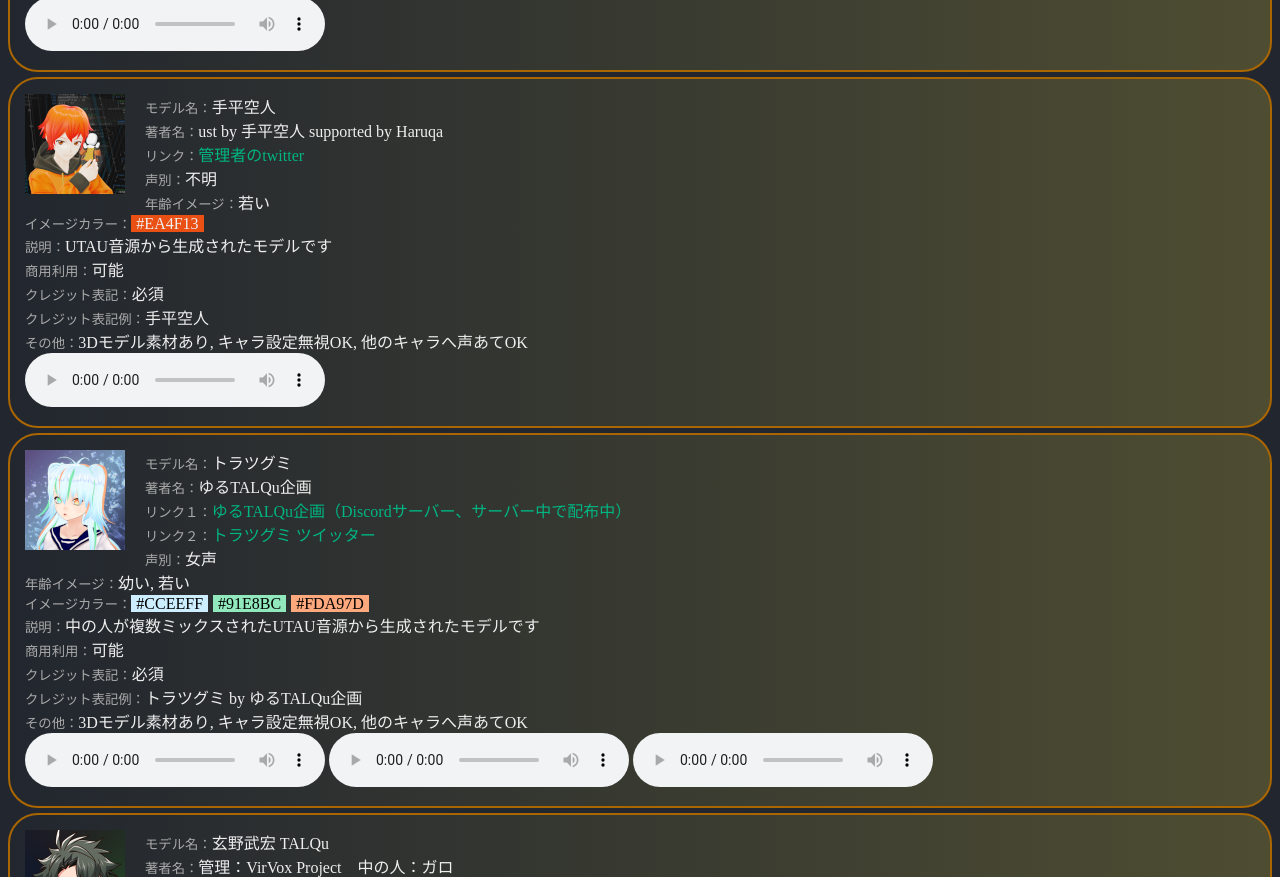
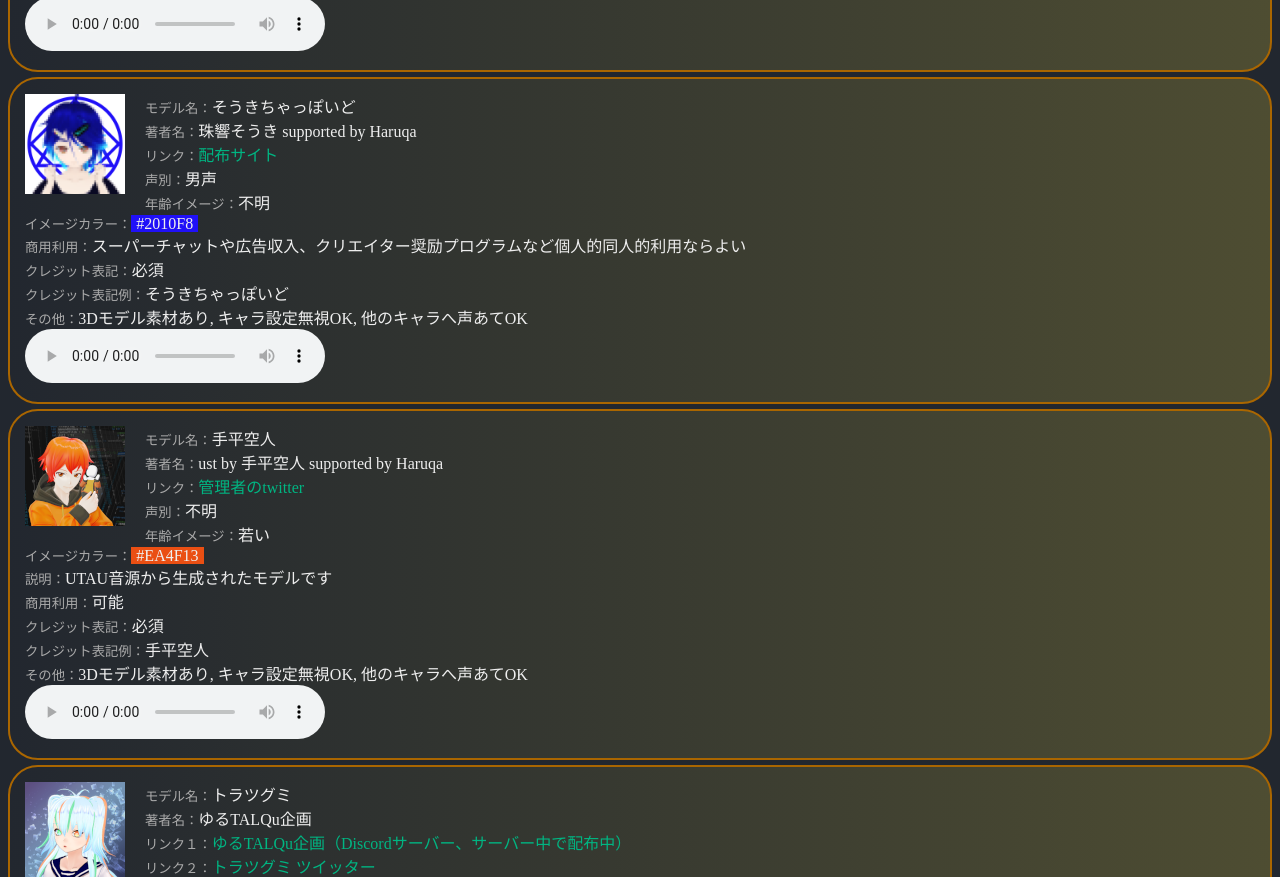
Before and after one commit to Haruqa/TALQu, a plain HTML site: page docs/Model-List.html in a window 1280 px wide. Shown: the part 3329-4206 px from the top of the page. Drawn offline with Linux system fonts and the light colour scheme.

Commit message:
add そうきちゃっぽいど

```diff
--- a/docs/Model-List.html
+++ b/docs/Model-List.html
@@ -205,6 +205,22 @@
                 <audio class="sample" controls src="audio/みじゅき-1.wav"></audio>
             </div>
         </div>
+        <div class="item RankG DANSE NFUMEI">
+            <div class="icon"><img src="icon/そうきちゃっぽいど.png" width=100px height=100px></div>
+            <div><span class="label">モデル名：</span><span class="name">そうきちゃっぽいど</span></div>
+            <div><span class="label">著者名：</span>珠響そうき supported by Haruqa</div>
+            <div><span class="label">リンク：</span><span class="link"><a href="https://tamayura-souki.booth.pm/items/3893532" target="_blank">配布サイト</a></span></div>
+            <div><span class="label">声別：</span>男声</div>
+            <div><span class="label">年齢イメージ：</span>不明</div>
+            <div><span class="label">イメージカラー：</span><span style="background-color:#2010F8; padding:0px 5px">#2010F8</span></div>
+            <div><span class="label">商用利用：</span>スーパーチャットや広告収入、クリエイター奨励プログラムなど個人的同人的利用ならよい</div>
+            <div><span class="label">クレジット表記：</span>必須</div>
+            <div><span class="label">クレジット表記例：</span>そうきちゃっぽいど</div>
+            <div><span class="label">その他：</span>3Dモデル素材あり, キャラ設定無視OK, 他のキャラへ声あてOK</div>
+            <div>
+                <audio class="sample" controls src="audio/そうきちゃっぽいど-1.wav"></audio>
+            </div>
+        </div>
         <div class="item RankG KFUMEI WAKAI">
             <div class="icon"><img src="icon/手平空人.png" width=100px height=100px></div>
             <div><span class="label">モデル名：</span><span class="name">手平空人</span></div>
```
Also changed, not shown: docs/icon/そうきちゃっぽいど.png (added), 1 other file.
